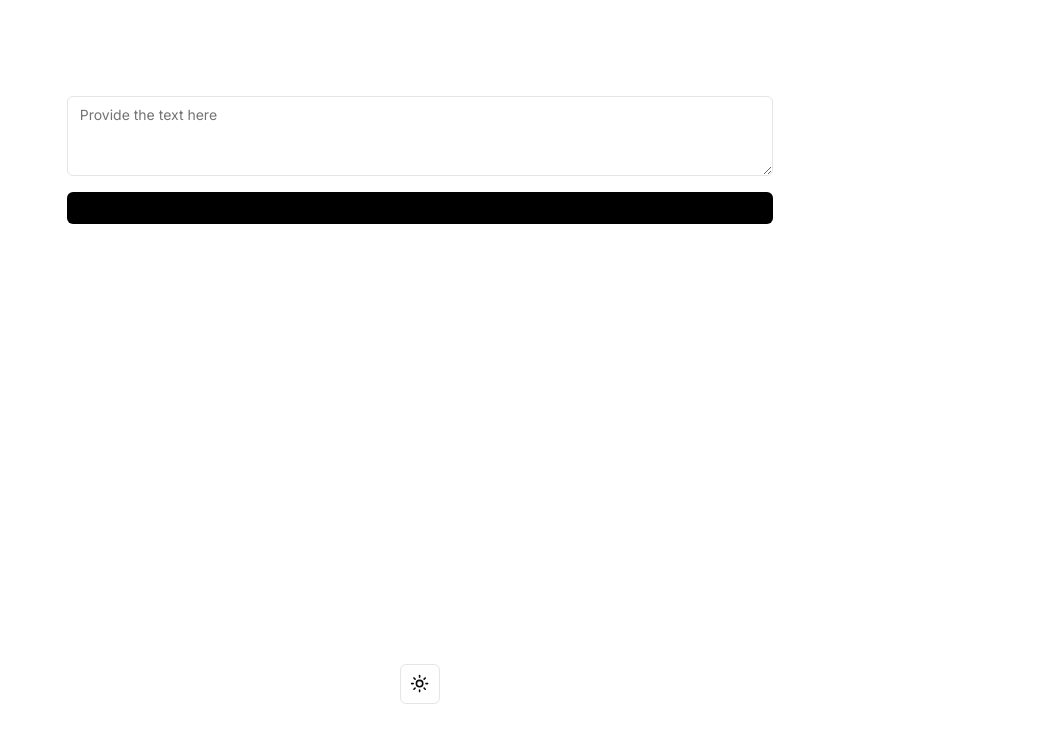
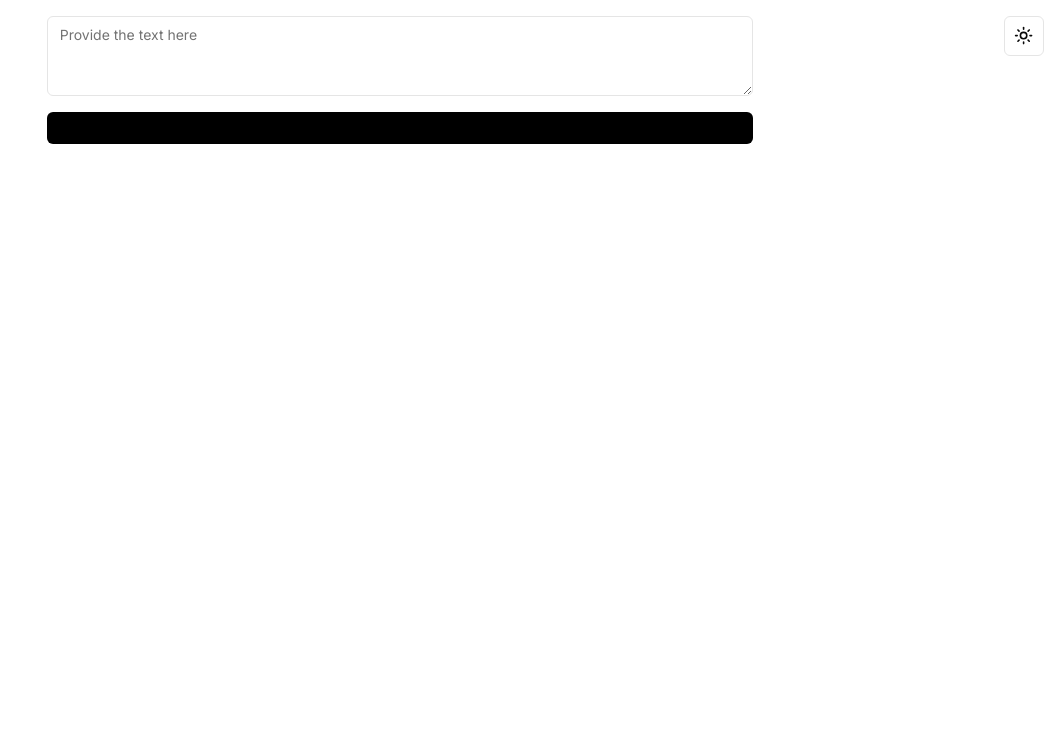
Before and after one commit to Tungetyt/noun-painter, a Next.js app: page / in a window 1280 px wide. Shown: the top 742 px of the page, without its empty margins (220-1280 px from the left). Built offline with nearby package versions, Linux system fonts and the light colour scheme.

Commit message:
feat: better layout

```diff
--- a/app/page.tsx
+++ b/app/page.tsx
@@ -3,7 +3,7 @@ import TextareaHighlight from '@/components/textarea-highlight'
 
 export default function Home() {
 	return (
-		<main className='flex min-h-screen flex-col items-center justify-between p-24'>
+		<main className='flex min-h-screen justify-between p-4'>
 			<TextareaHighlight />
 			<ModeToggle />
 		</main>
```
